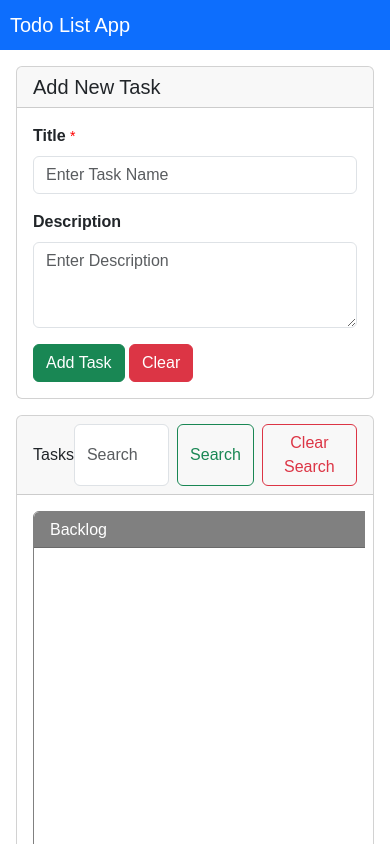
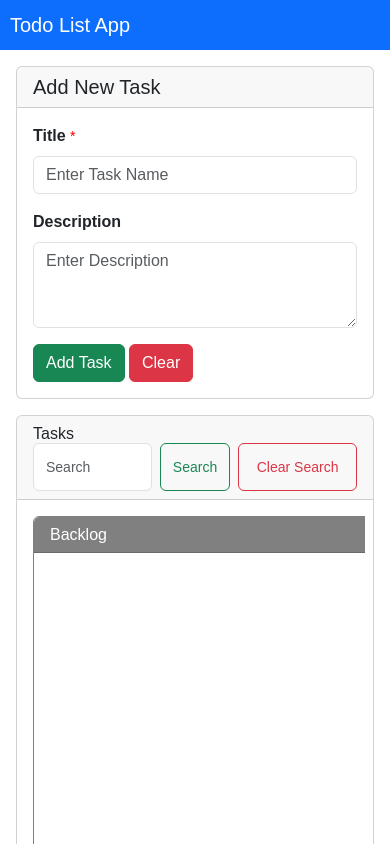
Before and after one commit to AshishPatel11/Todo-app, a website with bundled scripts: page Index.html in a window 390 px wide. Shown: the top 844 px of the page. Built offline with nearby package versions, Linux system fonts and the light colour scheme.

Commit message:
UI changes

```diff
--- a/src/css/main.css
+++ b/src/css/main.css
@@ -70,3 +70,21 @@ select {
 .invalid-input {
     border: 2px solid red;
 }
+
+@media only screen and (max-width: 768px) {
+
+    .card-container,
+    .card-header {
+        flex-wrap: wrap;
+    }
+
+    #search-form {
+        height: 48px;
+    }
+
+    #searchBox,
+    #searchBtn,
+    #resetSearch {
+        font-size: 14px;
+    }
+}
```
